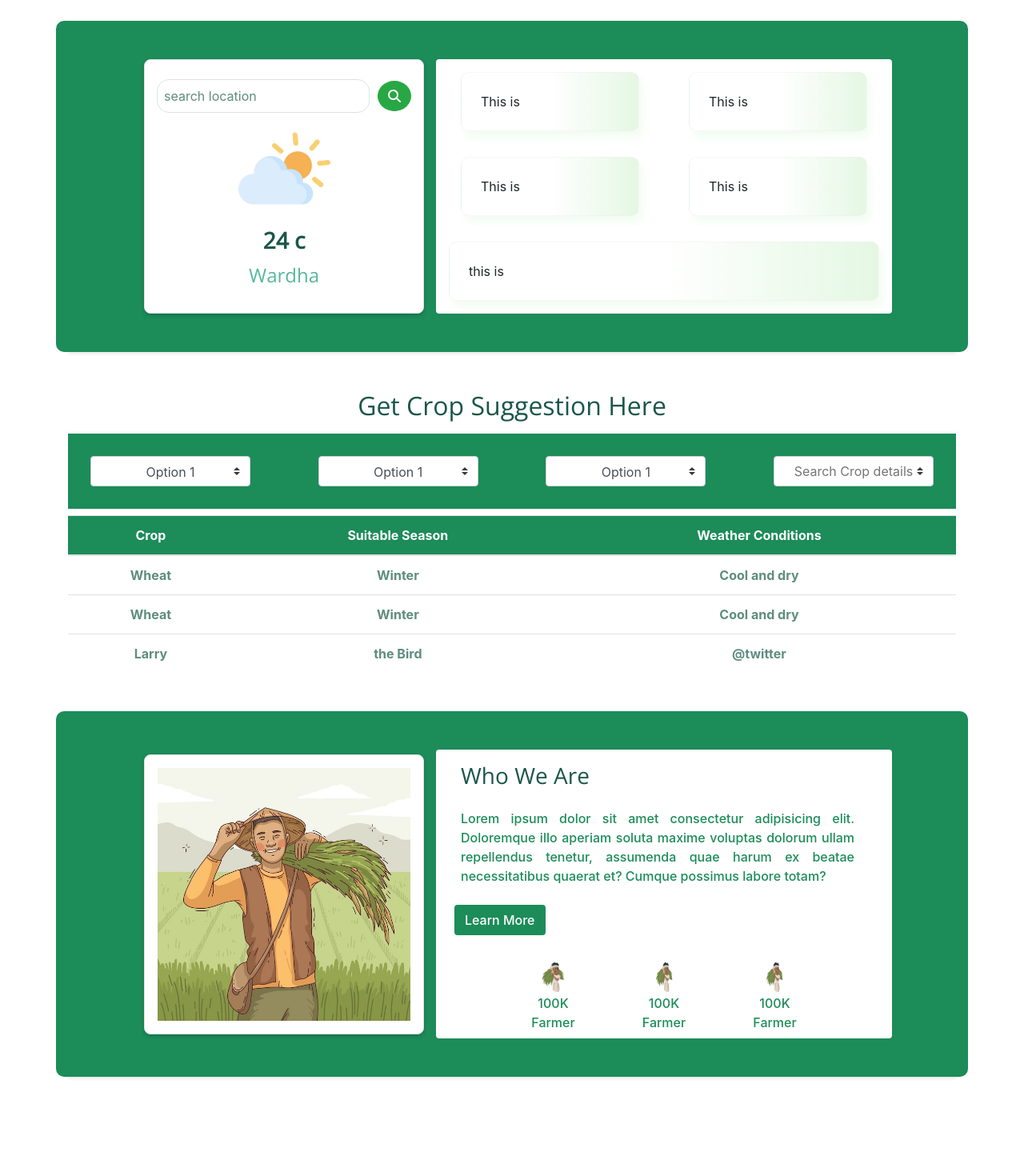
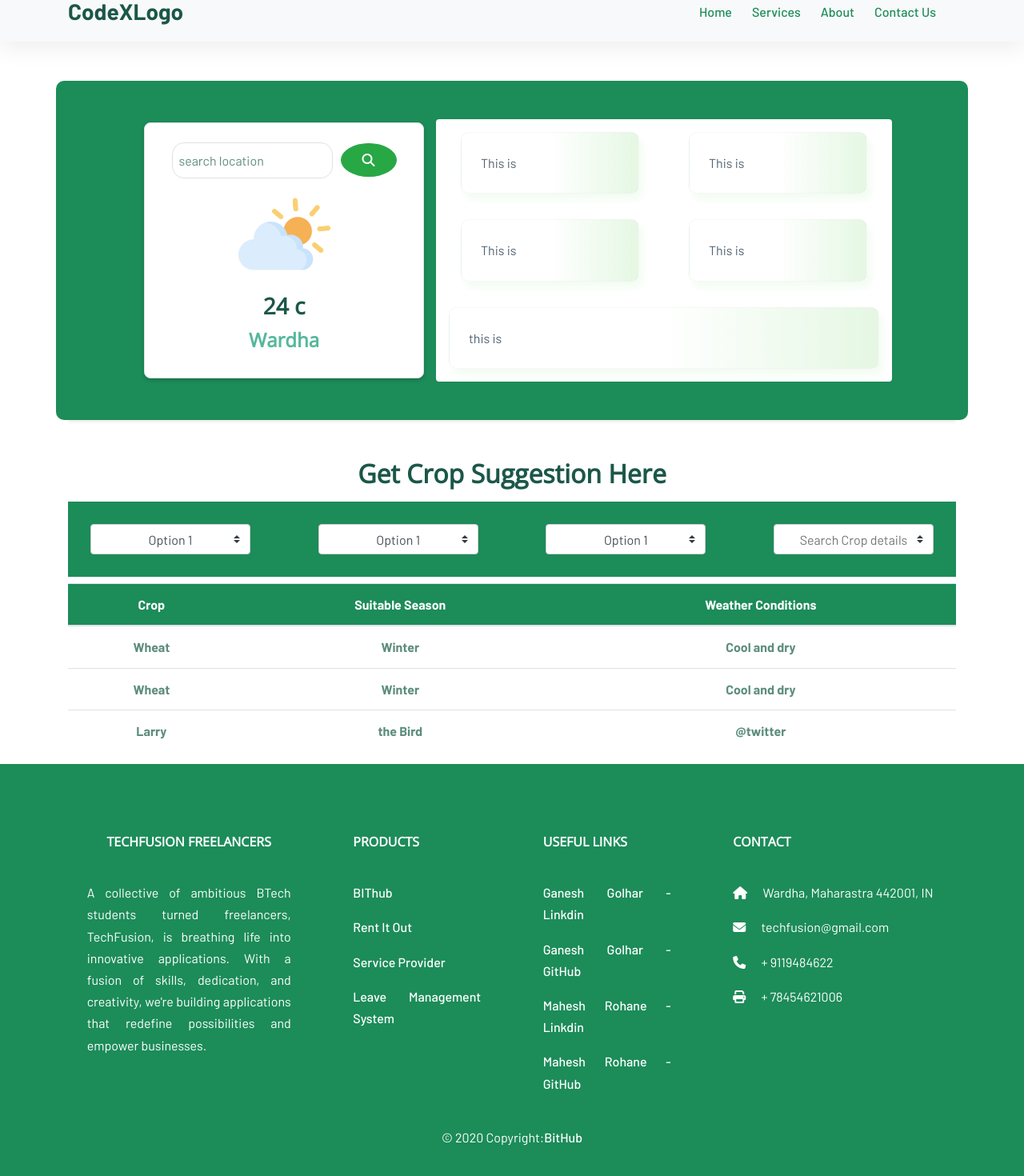
Before and after one commit to ganesh29082002/KrishiConnect1, a React (Create React App) app in the folder client/: page /govschemes/home in a window 1280 px wide. Shown: the part 22-1492 px from the top of the page at 80% size. Before the commit the page ends 1416 px from the top, so only its background shows below. Built offline with nearby package versions, Linux system fonts and the light colour scheme.

Commit message:
minor changes in this componenet

```diff
--- a/client/src/App.js
+++ b/client/src/App.js
@@ -1,14 +1,44 @@
 import React from 'react'
+import { BrowserRouter, Routes, Route , useLocation } from "react-router-dom";
+
+import NavigationBar from "./components/NavigationBar";
+import HomePage from './pages/HomePage';
 import WeatherIndex from "./featurePages/weatherAPI/WeatherIndex";
+import Footer from "./components/Footer";
+
 import './css/variable.css';
-import AboutUs from './components/AboutUs';
+
+function ScrollToTop() {
+  const { pathname } = useLocation();
+
+  React.useEffect(() => {
+    window.scrollTo(0, 0);
+
+  }, [pathname]);
+
+  return null;
+}
+
 export default function App() {
   return (
+    <>
+    <BrowserRouter>
+    <NavigationBar />
+    <ScrollToTop />
+      <Routes>
+      <Route path="/" element={<HomePage />} />
+      <Route path="/govschemes/home" element={<WeatherIndex />} />
+
+
+        </Routes>
+        <Footer/>
+       </BrowserRouter>
+
     <div>
-     <WeatherIndex/>
-     <AboutUs/>
+     {/* <WeatherIndex/> */}
+
     </div>
 
-
+    </>
   )
 }
--- a/client/src/components/AboutUs.js
+++ b/client/src/components/AboutUs.js
@@ -7,10 +7,10 @@ import farmer2 from '../asset/farmer2.png'
 export default function AboutUs() {
   return (
     <>
-    <div className="container">
-    <div className="weatherContainer  mt-5 mb-5">
+    <div className="container mt-5 " id='about' >
+    <div className="weatherContainer  mt-5 mb-5"  >
           {/* row  */}
-          <div className="row main darkGreenbg d-flex justify-content-center mt-5">
+          <div className="row main darkGreenbg d-flex justify-content-center mt-5"  >
             {/* for left div  */}
             <div className="col-md-4 leftdiv  mt-5 mb-5">
               <div className="content border w-100 bg-white  p-3 m-0  ">
--- a/client/src/components/Contact.js
+++ b/client/src/components/Contact.js
@@ -2,24 +2,26 @@ import React from 'react';
 
 const Contact = () => {
   return (
-    <section className="contact my-4">
-      <div className="container">
-        <h2 className="text-center mb-4">Contact Us</h2>
-        <div className="row">
-          <div className="col-md-6">
+    <section className="contact my-4" id='contact'>
+      <div className="container lightGreenbg">
+      <h2 className="text-center mb-3 p-3 darkGreenText">Contact Us</h2>
+
+        <div className="row  p-3">
+
+          <div className="col-md-6 d-flex justify-content-center align-items-center">
             <div className="contact-info">
-              <h3>Contact Information</h3>
+              <h3 className='darkGreenText'>Contact Information</h3>
               <ul className="list-unstyled">
                 <li className="mb-3 contact-item">
-                  <i className="fas fa-envelope contact-icon"></i>
-                  <a href="mailto:contact@farmers-things.com" className="contact-link">contact@farmers-things.com</a>
+                  <i className="fas fa-envelope contact-icon px-2"></i>
+                  <a href="mailto:contact@farmers-things.com" className="contact-link mediumGreenText">contact@farmers-things.com</a>
                 </li>
-                <li className="mb-3 contact-item">
-                  <i className="fas fa-phone contact-icon"></i>
+                <li className="mb-3 contact-item mediumGreenText">
+                  <i className="fas fa-phone contact-icon px-2"></i>
                   (123) 456-7890
                 </li>
-                <li className="contact-item">
-                  <i className="fas fa-map-marker-alt contact-icon"></i>
+                <li className="contact-item mediumGreenText">
+                  <i className="fas fa-map-marker-alt contact-icon px-2"></i>
                   123 Farm Road, Ruralville
                 </li>
               </ul>
@@ -32,21 +34,21 @@ const Contact = () => {
           </div>
           <div className="col-md-6">
             <div className="contact-form">
-              <h3>Send us a message</h3>
+
               <form>
                 <div className="mb-3">
-                  <label htmlFor="name" className="form-label">Name</label>
+                  <label htmlFor="name" className="form-label mediumGreenText" style={{}}>Name</label>
                   <input type="text" className="form-control" id="name" placeholder="Your Name" />
                 </div>
                 <div className="mb-3">
-                  <label htmlFor="email" className="form-label">Email</label>
+                  <label htmlFor="email" className="form-label mediumGreenText">Email</label>
                   <input type="email" className="form-control" id="email" placeholder="Your Email" />
                 </div>
                 <div className="mb-3">
-                  <label htmlFor="message" className="form-label">Message</label>
+                  <label htmlFor="message" className="form-label mediumGreenText">Message</label>
                   <textarea className="form-control" id="message" rows="5" placeholder="Your Message"></textarea>
                 </div>
-                <button type="submit" className="btn btn-primary">Send Message</button>
+                <button type="submit" className="btn darkGreenbg" style={{color:"white"}}>Send Message</button>
               </form>
             </div>
           </div>
--- a/client/src/components/Footer.js
+++ b/client/src/components/Footer.js
@@ -1,84 +1,129 @@
 import React from 'react';
+import { Link } from "react-router-dom";
 
 const Footer = () => {
   // Sample data (you can replace it with real data)
-  const userCount = 1000;
-  const availableSchemes = 50;
-  const products = 50;
-  const visitors = 5000;
 
   return (
-    <><section id="milestone">
-    <div className="container container1">
-      <div className="row text-center justify-content-center gy-4">
-        <div className="col-lg-2 col-sm-6">
-          <h1 className="display-4">90K+</h1>
-          <p className="mb-0">Jobs Available</p>
-        </div>
-        <div className="col-lg-2 col-sm-6">
-          <h1 className="display-4">120+</h1>
-          <p className="mb-0">Career Choices</p>
-        </div>
-        <div className="col-lg-2 col-sm-6">
-          <h1 className="display-4">200+</h1>
-          <p className="mb-0">Companies</p>
-        </div>
-        <div className="col-lg-2 col-sm-6">
-          <h1 className="display-4">38K</h1>
-          <p className="mb-0">Candidates</p>
-        </div>
-      </div>
-    </div>
-  </section>
-    <footer className="bg-dark text-white p-4">
-      <div className="container">
-        <div className="d-flex justify-content-around">
-          <div className="text-center">
-            <div className="bg-primary rounded-circle p-3">
-              <span className="badge bg-light text-primary">{userCount}</span>
-            </div>
-            <p className="mt-2">User Count</p>
-          </div>
-          <div className="text-center">
-            <div className="bg-success rounded-circle p-3">
-              <span className="badge bg-light text-success">{availableSchemes}</span>
-            </div>
-            <p className="mt-2">Available Schemes</p>
-          </div>
-          <div className="text-center">
-            <div className="bg-warning rounded-circle p-3">
-              <span className="badge bg-light text-warning">{products}</span>
-            </div>
-            <p className="mt-2">Products</p>
-          </div>
-          <div className="text-center">
-            <div className="bg-info rounded-circle p-3">
-              <span className="badge bg-light text-info">{visitors}</span>
-            </div>
-            <p className="mt-2">Visitors</p>
-          </div>
-        </div>
-      </div>
+    <>
+    <footer className="text-center text-lg-start  ">
+      {/* <!-- Section: Social media --> */}
 
-    </footer>
-    {/* <section className="bg-light" id="portfolio">
-      <div className="container container1">
-        <div className="row">
-          <div className="col-12">
-            <div className="intro">
-              <h6>Find Jobs</h6>
-              <h1>Make Your Career Bloom With</h1>
-              <p className="mx-auto">
-                Contrary to popular belief, Lorem Ipsum is not simply random text. It has
-                roots in a piece of classical Latin literature from 45 BC, making it over 2000 years old
+      {/* <!-- Section: Social media --> */}
+
+      {/* <!-- Section: Links  --> */}
+      <section className="darkGreenbg text-white">
+        <div className="container text-center text-white text-md-start mt-2">
+          {/* <!-- Grid row --> */}
+          <div className="row mt-1">
+            {/* <!-- Grid column --> */}
+            <div className="col-md-3 col-lg-4 col-xl-3 mx-auto mb-2">
+              {/* <!-- Content --> */}
+              <h6 className="text-uppercase fw-bold text-white">TechFusion Freelancers</h6>
+              <hr className="mb-4 mt-0 d-inline-block mx-auto" />
+              <p className='text-justify'>
+                A collective of ambitious BTech students turned freelancers,
+                TechFusion, is breathing life into innovative applications.
+                With a fusion of skills, dedication, and creativity, we're
+                building applications that redefine possibilities and empower
+                businesses.
               </p>
             </div>
+            {/* <!-- Grid column -->
+
+        <!-- Grid column --> */}
+            <div className="col-md-2 col-lg-2 col-xl-2 mx-auto mb-2 text-justify">
+              {/* <!-- Links --> */}
+              <h6 className="text-uppercase fw-bold text-white">Products</h6>
+              <hr className="mb-4 mt-0 d-inline-block mx-auto" />
+              <p>
+                <Link to="/" className="text-white">
+                  BIThub
+                </Link>
+              </p>
+              <p>
+                <Link to="/" className="text-white">
+                  Rent It Out
+                </Link>
+              </p>
+              <p>
+                <Link to="/" className="text-white">
+                Service Provider
+                </Link>
+              </p>
+              <p>
+                <Link to="/" className="text-white">
+                  Leave Management System
+                </Link>
+              </p>
+            </div>
+            {/* <!-- Grid column -->
+
+        <!-- Grid column --> */}
+            <div className="col-md-3 col-lg-2 col-xl-2 mx-auto mb-2 text-justify">
+              {/* <!-- Links --> */}
+              <h6 className="text-uppercase fw-bold text-white">Useful links</h6>
+              <hr className="mb-4 mt-0 d-inline-block mx-auto" />
+              <p>
+                <Link to="https://www.linkedin.com/in/ganesh-golhar-827915211/" className="text-white">
+                  Ganesh Golhar - Linkdin
+                </Link>
+              </p>
+              <p>
+              <Link to="https://github.com/ganesh29082002" className="text-white">
+                Ganesh Golhar - GitHub
+                </Link>
+              </p>
+              <p>
+              <Link to="https://www.linkedin.com/in/mahesh-rohane-5986b6245/" className="text-white">
+
+                Mahesh Rohane - Linkdin
+                </Link>
+              </p>
+              <p>
+              <Link to="https://github.com/Mahesh77r" className="text-white">
+                Mahesh Rohane - GitHub
+                </Link>
+              </p>
+            </div>
+            {/* <!-- Grid column --> */}
+
+            {/* <!-- Grid column --> */}
+            <div className="col-md-4 col-lg-3 col-xl-3 mx-auto mb-md-0 mb-2 text-justify">
+              {/* <!-- Links --> */}
+              <h6 className="text-uppercase fw-bold text-white">Contact</h6>   <hr className="mb-4 mt-0 d-inline-block mx-auto" />
+              <p>
+                <i className="fas fa-home mr-3"></i> Wardha, Maharastra 442001, IN
+              </p>
+              <p>
+                <i className="fas fa-envelope mr-3"></i> techfusion@gmail.com
+              </p>
+              <p>
+                <i className="fas fa-phone mr-3"></i> + 9119484622
+              </p>
+              <p>
+                <i className="fas fa-print mr-3"></i> + 78454621006
+              </p>
+            </div>
+            {/* <!-- Grid column --> */}
           </div>
+          {/* <!-- Grid row --> */}
         </div>
+        <div className="text-center p-3">
+        © 2020 Copyright:
+        <Link className="text-white" to="https://bitHub.com/">
+          BitHub
+        </Link>
       </div>
+      </section>
+      {/* <!-- Section: Links  -->
 
-    </section> */}
-    </>
+  <!-- Copyright --> */}
+
+      {/* <!-- Copyright --> */}
+    </footer>
+    {/* <!-- Footer --> */}
+  </>
   );
 };
 
--- a/client/src/components/NavigationBar.js
+++ b/client/src/components/NavigationBar.js
@@ -1,12 +1,15 @@
 import React from "react";
-
+import { Link } from "react-scroll";
+import { Link as RouterLink } from "react-router-dom";
+import '../css/NavigationBar.css'
 const NavigationBar = () => {
   return (
     <nav className="navbar navbar-expand-lg navbar-light bg-light fixed-top">
       <div className="container">
-        <a className="navbar-brand" href="/">
-          CodeXLogo
-        </a>
+
+        <RouterLink to="/" className="navbar-brand navLink" style={{color:"#1b5749"}} smooth={true} duration={500}>
+        CodeXLogo
+          </RouterLink>
         <button
           className="navbar-toggler"
           type="button"
@@ -21,24 +24,24 @@ const NavigationBar = () => {
         <div className="collapse navbar-collapse justify-content-end" id="navbarNav">
           <ul className="navbar-nav">
             <li className="nav-item">
-              <a className="nav-link" href="/" style={{ color: "#006400" }}>
-                Home
-              </a>
+            <Link className="navLink"  to="carouselExampleIndicators" smooth={true} duration={500}>
+            Home
+          </Link>
             </li>
             <li className="nav-item">
-              <a className="nav-link" href="/about" style={{ color: "#006400" }}>
-                About
-              </a>
+            <Link className="navLink"  to="services" smooth={true} duration={500}>
+            Services
+          </Link>
             </li>
             <li className="nav-item">
-              <a className="nav-link" href="/services" style={{ color: "#006400" }}>
-                Services
-              </a>
+            <Link className="navLink" to="about" smooth={true} duration={500}>
+            About
+          </Link>
             </li>
             <li className="nav-item">
-              <a className="nav-link" href="/contact" style={{ color: "#006400" }}>
-                Contact Us
-              </a>
+            <Link className="navLink" to="contact" smooth={true} duration={500}>
+            Contact Us
+          </Link>
             </li>
           </ul>
         </div>
--- a/client/src/components/Platform.js
+++ b/client/src/components/Platform.js
@@ -1,4 +1,6 @@
 import React from 'react';
+import { Link } from "react-router-dom";
+
 import './platform.css'
 import schmelogo from '../schmelogo.png';
 import weather from '../weather.png';
@@ -8,70 +10,75 @@ import menlogo from '../menlogo.png';
 import logo from '../logo.png';
 function ServiceSection() {
   return (
+
     <section id="services" className="text-center">
       <div className="container container1">
         <div className="row">
           <div className="col-12">
             <div className="intro">
               <h6>For You</h6>
-              <h1>What Do This Platform Provide?</h1>
-              <p className="mx-auto">
+              <h1 className='darkGreenText'>What Do This Platform Provide?</h1>
+              <p className="mx-auto mediumGreenText">
               A one-stop application for Indian farmers offers weather updates, crop information, market prices, and more to improve farming practices and livelihoods.
               </p>
             </div>
           </div>
         </div>
         <div className="row g-4">
-          <div className="col-lg-4 col-md-6">
-            <div className="service">
+
+          <div className="col-lg-4 col-md-6 mb-3 " style={{height:"300px"}}>
+          <Link to="/govschemes/home" style={{ textDecoration: 'none' }}>
+            <div className="service " >
               <img src={schmelogo} alt="abc" />
-              <h5>Government Scheme Information</h5>
-              <p>
+              <h5>Government Scheme </h5>
+              <p className=' lightGreenText'>
               Updates on government agricultural schemes and subsidies.
               </p>
             </div>
+            </Link>
           </div>
-          <div className="col-lg-4 col-md-6">
+
+          <div className="col-lg-4 col-md-6 mb-3 " style={{height:"300px"}}>
             <div className="service">
               <img src={logo} alt="" />
               <h5>Crop Information</h5>
-              <p>
+              <p className=' lightGreenText'>
               Crop-specific guidance on cultivation and management.
               </p>
             </div>
           </div>
-          <div className="col-lg-4 col-md-6">
+          <div className="col-lg-4 col-md-6 mb-3 " style={{height:"300px"}}>
             <div className="service">
               <img src={product} alt="" />
               <h5>Market Prices</h5>
-              <p>
+              <p className=' lightGreenText'>
               Access to local and national agricultural market prices.
               </p>
             </div>
           </div>
-          <div className="col-lg-4 col-md-6">
+          <div className="col-lg-4 col-md-6 mb-3 " style={{height:"300px"}}>
             <div className="service">
               <img src={weather} alt="" />
               <h5>Weather Updates</h5>
-              <p>
+              <p className=' lightGreenText'>
               Real-time weather forecasts for informed decision-making.
               </p>
             </div>
           </div>
-          <div className="col-lg-4 col-md-6">
+          <div className="col-lg-4 col-md-6 mb-3 " style={{height:"300px" }}>
             <div className="service">
               <img src={menlogo} alt="" />
               <h5>Community Support</h5>
-              <p>
+              <p className=' lightGreenText'>
               Community support for farmers to connect, share experiences, and seek expert advice.
               </p>
             </div>
           </div>
-          <div className="col-lg-4 col-md-6">
+          <div className="col-lg-4 col-md-6 mb-3 " style={{height:"300px"}}>
             <div className="service">
               <img src={men} alt="" />
               <h5>Informative articles</h5>
-              <p>
+              <p className=' lightGreenText'>
               Informative articles covering a wide range of agricultural topics for knowledge enhancement.
               </p>
             </div>
--- a/client/src/components/Schemes.js
+++ b/client/src/components/Schemes.js
@@ -1,5 +1,5 @@
 import React, { useState } from 'react';
-import 'bootstrap/dist/css/bootstrap.min.css'; // Import Bootstrap CSS
+// import 'bootstrap/dist/css/bootstrap.min.css'; // Import Bootstrap CSS
 // import './styles.css'; // Import your custom CSS
 
 function App() {
--- /dev/null
+++ b/client/src/components/common/Caraousal.js
@@ -0,0 +1,49 @@
+import React from 'react'
+import farmer2 from '../../asset/farmer1.png'
+export default function Caraousal() {
+  return (
+   <>
+   <div id="carouselExampleIndicators" class="carousel slide lightGreenbg" data-ride="carousel">
+  <ol class="carousel-indicators">
+    <li data-target="#carouselExampleIndicators" data-slide-to="0" class="active"></li>
+    <li data-target="#carouselExampleIndicators" data-slide-to="1"></li>
+    <li data-target="#carouselExampleIndicators" data-slide-to="2"></li>
+  </ol>
+  <div class="carousel-inner">
+    <div class="carousel-item active">
+        <div className="row">
+            <div className="col-md-6 p-5 text-center leftContainer d-flex flex-column align-items-center justify-content-center " style={{height:"500px"}}>
+             <h4 className='p-2 darkGreenText'> "Nurturing India's Growth, One Crop at a Time." </h4>
+             <span className='p-2 '> loream8
+                Lorem ipsum dolor sit amet consectetur adipisicing elit. Aut natus illum aliquid eveniet atque voluptates unde enim ullam quae sint voluptatem, ad ipsum !
+             </span>
+             <div className="d-flex p-1 mt-2 ">
+             <button className='btn darkGreenbg mx-3' style={{color:"white"}}>Learn More.. </button>
+             <button className='btn darkGreenbg' style={{color:"white"}}>Go to Services</button>
+
+             </div>
+            </div>
+            <div className="col-md-6">
+            <img class="d-block w-100" src={farmer2} alt="First slide" />
+            </div>
+        </div>
+    </div>
+    <div class="carousel-item">
+      <img class="d-block w-100" src="..." alt="Second slide" />
+    </div>
+    <div class="carousel-item">
+      <img class="d-block w-100" src="..." alt="Third slide" />
+    </div>
+  </div>
+  <a class="carousel-control-prev" href="#carouselExampleIndicators" role="button" data-slide="prev">
+    <span class="carousel-control-prev-icon" aria-hidden="true"></span>
+    <span class="sr-only">Previous</span>
+  </a>
+  <a class="carousel-control-next" href="#carouselExampleIndicators" role="button" data-slide="next">
+    <span class="carousel-control-next-icon" aria-hidden="true"></span>
+    <span class="sr-only">Next</span>
+  </a>
+</div>
+   </>
+  )
+}
--- a/client/src/components/platform.css
+++ b/client/src/components/platform.css
@@ -431,39 +431,10 @@ text-align: center;}
     text-decoration: underline;
 }
 
-footer {
-    background: linear-gradient(0deg, rgba(8, 32, 50, 0.9), rgba(8, 32, 50, 0.9)), url(../bg.jpg), #082032;;
-    background-size: cover;
-    background-position: center;
-    background-repeat: no-repeat;
-}
 
-footer .footer-top {
-    padding-top: 80px;
-    padding-bottom: 40px;
-}
 
-.footer-bottom {
-    border-top: 1px solid rgba(255, 255, 255, 0.1);
-    padding-bottom: 20px;
-    padding-top: 20px;
-}
 
-footer .navbar-brand {
-    color: #fff;
-}
 
-footer p {
-    color: #ADB3B9;
-}
-
-footer .social-icons a {
-    width: 50px;
-    height: 50px;
-    font-size: 20px;
-    margin-left: 4px;
-    margin-right: 4px;
-}
 
 .loader {
     min-height: 100vh;
--- a/client/src/components/weather/Weather.jsx
+++ b/client/src/components/weather/Weather.jsx
@@ -5,7 +5,8 @@ export default function Weather() {
   return (
     <>
       {/* main Contaiuner  */}
-      <div className="container">
+      <div className="container mt-5" style={{marginTop:"40px"}}>
+        <br />
         <div className="weatherContainer  mt-5 mb-5">
           {/* row  */}
           <div className="row main darkGreenbg d-flex justify-content-center mt-5">
--- /dev/null
+++ b/client/src/pages/HomePage.js
@@ -0,0 +1,18 @@
+import React from 'react'
+
+import AboutUs from '../components/AboutUs';
+
+import Caraousal from '../components/common/Caraousal'
+import Contact from "../components/Contact";
+import Service from "../components/Platform";
+export default function HomePage() {
+  return (
+    <>
+       <Caraousal/>
+       <Service/>
+       <AboutUs/>
+       <Contact/>
+
+    </>
+  )
+}
```
Also changed, not shown: client/src/featurePages/weatherAPI/WeatherIndex.jsx (+6 -1 lines).
